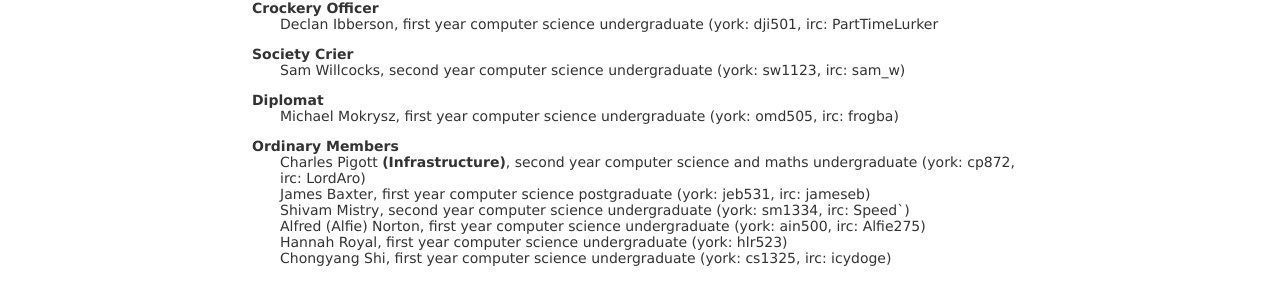
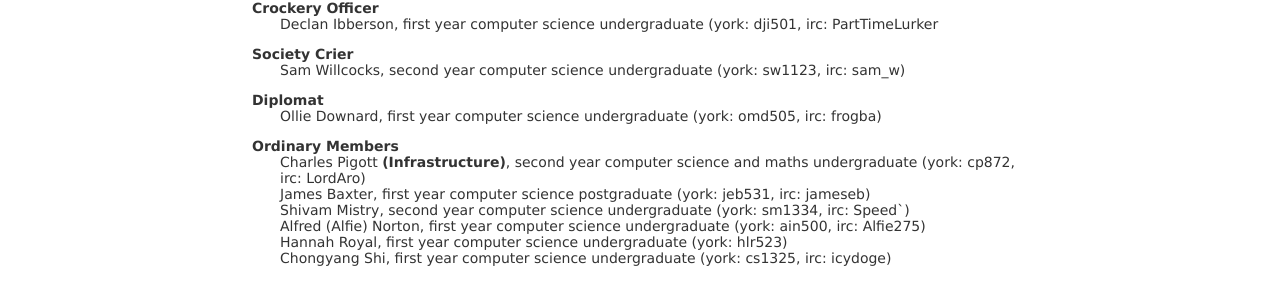
Before and after one commit to HackSoc/hacksoc.org, a Jekyll site: the page built from about.html, in a window 1280 px wide. Shown: the part 1129-1416 px from the top of the page. Built offline with Jekyll 4.4.1, drawn with Linux system fonts in a browser that asks for light colours; some web fonts are replaced.

Commit message:
Fix diplomat

```diff
--- a/about.html
+++ b/about.html
@@ -85,7 +85,7 @@ decisions, but can run events, and may take on special responsibilities
   (york: sw1123, irc: sam_w)</dd>
 
   <dt>Diplomat</dt>
-  <dd>Michael Mokrysz, first year computer science undergraduate
+  <dd>Ollie Downard, first year computer science undergraduate
   (york: omd505, irc: frogba)</dd>
 
   <dt>Ordinary Members</dt>
```
